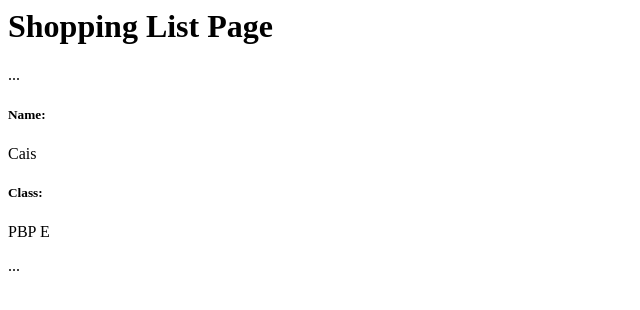
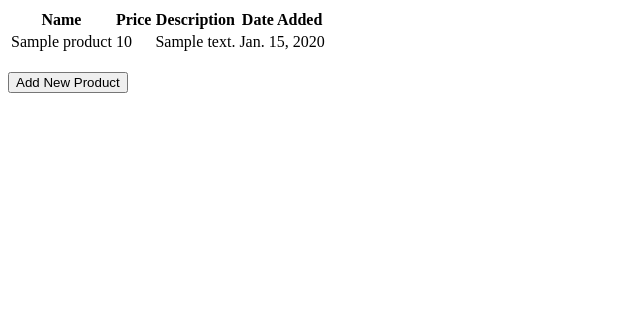
Before and after one commit to CaesarJustitio/shopping-list, a Django app: page / in a window 1280 px wide. Shown: the top 310 px of the page, without its empty margins (0-640 px from the left). Run offline with Django 4.2, Linux system fonts and the light colour scheme; tables that the repository leaves empty hold one stand-in row (values such as "Sample post").

Commit message:
tutorial 2 selesai

```diff
--- a/main/templates/main.html
+++ b/main/templates/main.html
@@ -1,13 +1,31 @@
-<h1>Shopping List Page</h1>
+{% extends 'base.html' %}
 
-{% comment %} <h5>Name: </h5>
-<p>Cais</p> <!-- Ubahlah sesuai dengan nama kamu -->
-<h5>Class: </h5>
-<p>PBP E</p> {% endcomment %}
+{% block content %}
+<table>
+    <tr>
+        <th>Name</th>
+        <th>Price</th>
+        <th>Description</th>
+        <th>Date Added</th>
+    </tr>
 
-...
-<h5>Name: </h5>
-<p>{{ name }}<p>
-<h5>Class: </h5>
-<p>{{ class }}<p>
-...
+    {% comment %} Berikut cara memperlihatkan data produk di bawah baris ini {% endcomment %}
+
+    {% for product in products %}
+        <tr>
+            <td>{{product.name}}</td>
+            <td>{{product.price}}</td>
+            <td>{{product.description}}</td>
+            <td>{{product.date_added}}</td>
+        </tr>
+    {% endfor %}
+</table>
+
+<br />
+
+<a href="{% url 'main:create_product' %}">
+    <button>
+        Add New Product
+    </button>
+</a>
+{% endblock content %}
--- a/main/urls.py
+++ b/main/urls.py
@@ -1,9 +1,12 @@
 from django.urls import path
-from main.views import show_main
-
+# from main.views import show_main
+from main.views import show_main, create_product, show_xml, show_json
 
 app_name = 'main'
 
 urlpatterns = [
     path('', show_main, name='show_main'),
+    path('create-product', create_product, name='create_product'),
+    path('json/', show_json, name='show_json'),
+    path('xml/', show_xml, name='show_xml')
 ]
--- a/main/views.py
+++ b/main/views.py
@@ -1,10 +1,45 @@
+from django.http import HttpResponseRedirect
 from django.shortcuts import render
+from main.forms import ProductForm
+from django.urls import reverse
+from main.models import Product
+from django.http import HttpResponse
+from django.core import serializers
 
 # Create your views here.
 def show_main(request):
+    products = Product.objects.all()
+
     context = {
-        'name': 'Cais',
-        'class': 'PBP E'
+        'name': 'Pak Bepe', # Nama kamu
+        'class': 'PBP A', # Kelas PBP kamu
+        'products': products
     }
 
     return render(request, "main.html", context)
+
+def create_product(request):
+    form = ProductForm(request.POST or None)
+
+    if form.is_valid() and request.method == "POST":
+        form.save()
+        return HttpResponseRedirect(reverse('main:show_main'))
+
+    context = {'form': form}
+    return render(request, "create_product.html", context)
+
+def show_xml(request):
+    data = Product.objects.all()
+    return HttpResponse(serializers.serialize("xml", data), content_type="application/xml")
+
+def show_json(request):
+    data = Product.objects.all()
+    return HttpResponse(serializers.serialize("json", data), content_type="application/json")
+
+def show_xml_by_id(request, id):
+    data = Product.objects.filter(pk=id)
+    return HttpResponse(serializers.serialize("xml", data), content_type="application/xml")
+
+def show_json_by_id(request, id):
+    data = Product.objects.filter(pk=id)
+    return HttpResponse(serializers.serialize("json", data), content_type="application/json")
--- a/requirements.txt
+++ b/requirements.txt
@@ -4,3 +4,4 @@ whitenoise
 psycopg2-binary
 requests
 urllib3
+django-environ
--- a/shopping_list/urls.py
+++ b/shopping_list/urls.py
@@ -17,8 +17,11 @@ Including another URLconf
 from django.contrib import admin
 from django.urls import path
 from django.urls import path, include
+from main.views import show_main, create_product, show_xml, show_json, show_xml_by_id, show_json_by_id
 
 urlpatterns = [
     path('admin/', admin.site.urls),
+    path('xml/<int:id>/', show_xml_by_id, name='show_xml_by_id'),
+    path('json/<int:id>/', show_json_by_id, name='show_json_by_id'),
     path('', include('main.urls'))
 ]
--- /dev/null
+++ b/templates/base.html
@@ -0,0 +1,18 @@
+{% load static %}
+<!DOCTYPE html>
+<html lang="en">
+    <head>
+        <meta charset="UTF-8" />
+        <meta
+            name="viewport"
+            content="width=device-width, initial-scale=1.0"
+        />
+        {% block meta %}
+        {% endblock meta %}
+    </head>
+
+    <body>
+        {% block content %}
+        {% endblock content %}
+    </body>
+</html>
```
Also changed, not shown: main/forms.py (added, +8 -0 lines), main/templates/create_product.html (added, +19 -0 lines), shopping_list/settings.py (+11 -7 lines), .github/workflows/pbp-deploy.yml (added), 6 other files.
